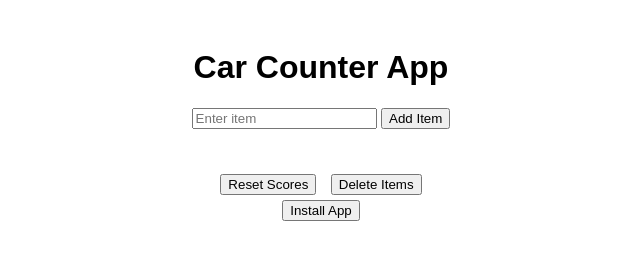
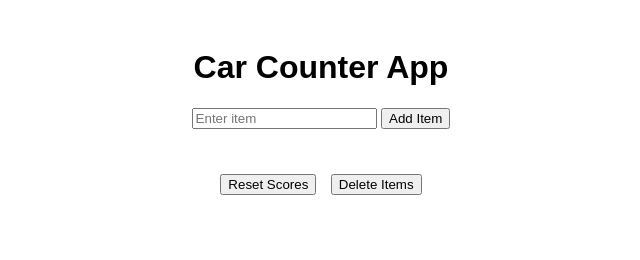
Before and after one commit to tagcashdev/CarCounterPWA, a plain HTML site: page index.html in a window 1280 px wide. Shown: the whole page, without its empty margins (319-959 px from the left). Drawn offline with Linux system fonts and the light colour scheme.

Commit message:
fix
fix install button

```diff
--- a/index.html
+++ b/index.html
@@ -20,7 +20,7 @@
         <button id="delete-items">Delete Items</button>
     </div>
     <div id="install-section">
-        <button id="install-app" style="">Install App</button>
+        <button id="install-app" style="display:none;">Install App</button>
     </div>
     <script>
         if ('serviceWorker' in navigator) {
--- a/js/app.js
+++ b/js/app.js
@@ -50,6 +50,7 @@ document.addEventListener('DOMContentLoaded', () => {
         });
     }
 
+    // Listen for the beforeinstallprompt event
     window.addEventListener('beforeinstallprompt', (e) => {
         e.preventDefault();
         deferredPrompt = e;
```
